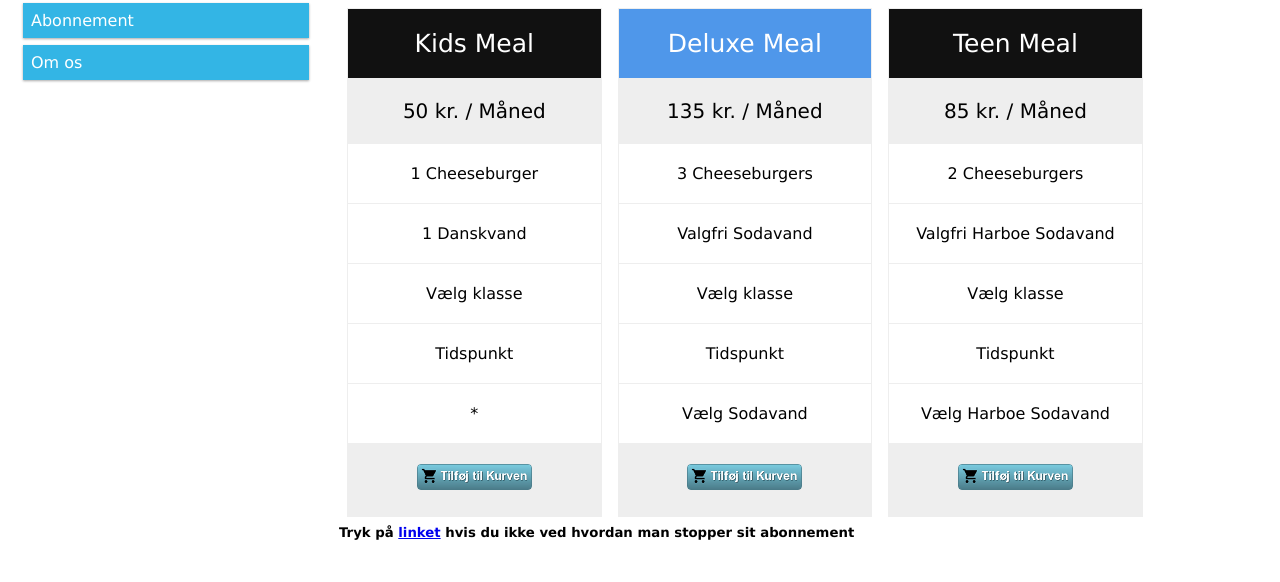
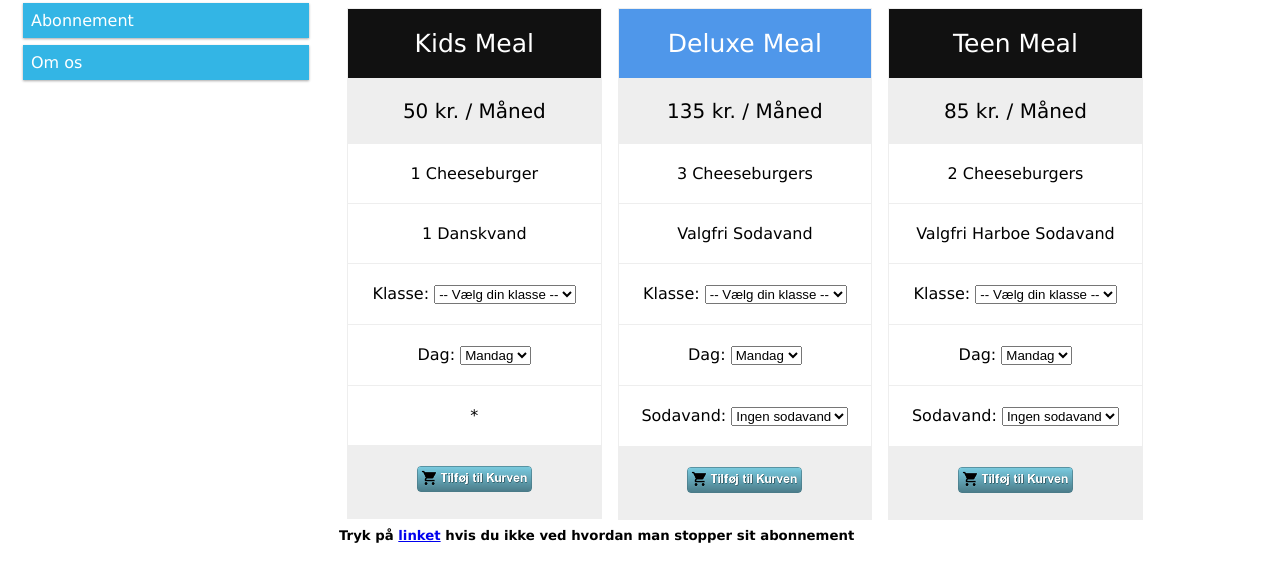
Before and after one commit to FoodToSchool/foodtoschool.github.io, a plain HTML site: page abonnement.html in a window 1280 px wide. Shown: the part 250-832 px from the top of the page. Drawn offline with Linux system fonts and the light colour scheme.

Commit message:
Add files via upload

```diff
--- a/abonnement.html
+++ b/abonnement.html
@@ -222,8 +222,28 @@ div.desc {
     <li class="grey">50 kr. / Måned</li>
     <li>1 Cheeseburger</li>
     <li>1 Danskvand</li>
-    <li>Vælg klasse</li>
-    <li>Tidspunkt</li>
+    <li>
+      <input type="hidden" name="on2" value=" Klasse">
+        <label for="os2">Klasse:        </label>
+            <select name="os2" id="os2">
+                <option value="Ukendt">
+                    -- Vælg din klasse --</option>
+                <option value="7a">7.a</option>
+                <option value="7b">7.b</option>
+                <option value="7c">7.c</option>
+            </select>
+</li>
+    <li>
+      <input type="hidden" name="on3" value=" Dag">
+        <label for="os3">Dag:        </label>
+            <select name="os3" id="os3">
+                <option value="Mandag">Mandag</option>
+                <option value="Tirsdag">Tirsdag</option>
+                <option value="Onsdag">Onsdag</option>
+                <option value="Torsdag">Torsdag</option>
+                <option value="Fredag">Fredag</option>
+            </select>
+</li>
     <li>*</li>
     <li class="grey"><input type="image" name="submit"
     src="pic/button%20(1).png"
@@ -260,9 +280,39 @@ div.desc {
     <li class="grey">135 kr. / Måned</li>
     <li>3 Cheeseburgers</li>
     <li>Valgfri Sodavand</li>
-    <li>Vælg klasse</li>
-    <li>Tidspunkt</li>
-    <li>Vælg Sodavand</li>
+    <li>
+      <input type="hidden" name="on2" value=" Klasse">
+        <label for="os2">Klasse:        </label>
+            <select name="os2" id="os2">
+                <option value="Ukendt">
+                    -- Vælg din klasse --</option>
+                <option value="7a">7.a</option>
+                <option value="7b">7.b</option>
+                <option value="7c">7.c</option>
+            </select>
+</li>
+    <li>
+      <input type="hidden" name="on3" value=" Dag">
+        <label for="os3">Dag:        </label>
+            <select name="os3" id="os3">
+                <option value="Mandag">Mandag</option>
+                <option value="Tirsdag">Tirsdag</option>
+                <option value="Onsdag">Onsdag</option>
+                <option value="Torsdag">Torsdag</option>
+                <option value="Fredag">Fredag</option>
+            </select>
+</li>
+    <li>
+      <input type="hidden" name="on4" value=" Sodavand">
+                <label for="os4">Sodavand:</label>
+               <select name="os4">
+            <option value="Ingen sodavand">Ingen sodavand</option>
+            <option value="Squash Light">Squash Light</option>
+            <option value="Ananas">Ananas</option>
+            <option value="Hindbær">Hindbær</option>
+            <option value="Abrikos">Abrikos</option>
+            <option value="Topform Light">Topform Light</option>
+            </select></li>
     <li class="grey"><input type="image" name="submit"
     src="pic/button%20(1).png"
     alt="Subscribe"></li>
@@ -300,9 +350,40 @@ div.desc {
     <li class="grey">85 kr. / Måned</li>
     <li>2 Cheeseburgers</li>
     <li>Valgfri Harboe Sodavand</li>
-    <li>Vælg klasse</li>
-    <li>Tidspunkt</li>
-    <li>Vælg Harboe Sodavand</li>
+    <li>
+      <input type="hidden" name="on2" value=" Klasse">
+        <label for="os2">Klasse:        </label>
+            <select name="os2" id="os2">
+                <option value="Ukendt">
+                    -- Vælg din klasse --</option>
+                <option value="7a">7.a</option>
+                <option value="7b">7.b</option>
+                <option value="7c">7.c</option>
+            </select>
+</li>
+    <li>
+      <input type="hidden" name="on3" value=" Dag">
+        <label for="os3">Dag:        </label>
+            <select name="os3" id="os3">
+                <option value="Mandag">Mandag</option>
+                <option value="Tirsdag">Tirsdag</option>
+                <option value="Onsdag">Onsdag</option>
+                <option value="Torsdag">Torsdag</option>
+                <option value="Fredag">Fredag</option>
+            </select>
+</li>
+    <li>
+      <input type="hidden" name="on4" value=" Sodavand">
+                <label for="os4">Sodavand:</label>
+               <select name="os4">
+            <option value="Ingen sodavand">Ingen sodavand</option>
+            <option value="Squash Light">Squash Light</option>
+            <option value="Ananas">Ananas</option>
+            <option value="Hindbær">Hindbær</option>
+            <option value="Abrikos">Abrikos</option>
+            <option value="Topform Light">Topform Light</option>
+            </select>
+      </li>
     <li class="grey"><input type="image" name="submit"
     src="pic/button%20(1).png"
     alt="Subscribe"></li>
```
